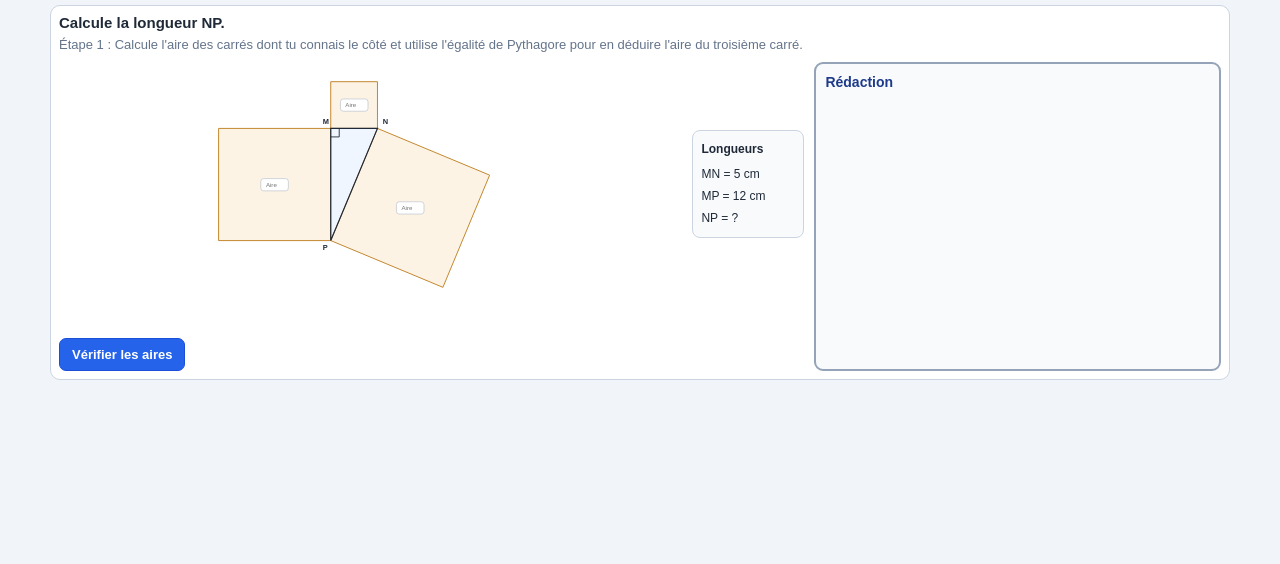
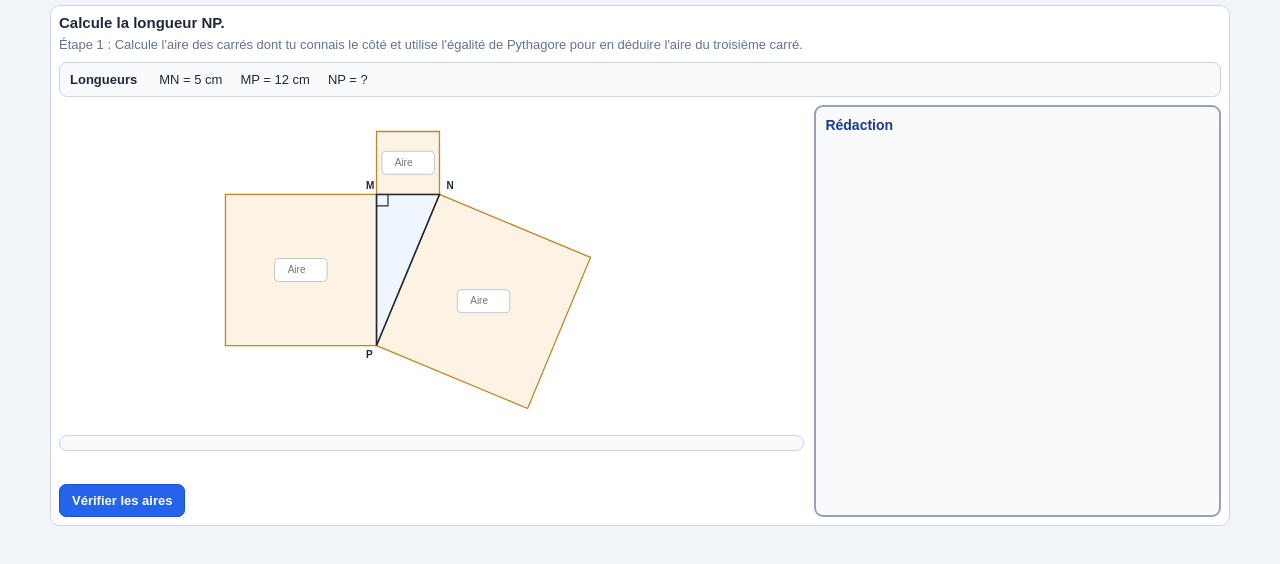
Before and after one commit to kevgoussard/exerciseur_pythagore_4e, a plain HTML site: page index.html in a window 1280 px wide. Shown: the part 36-600 px from the top of the page. Drawn offline with nearby package versions, Linux system fonts and the light colour scheme.

Commit message:
Update index.html

```diff
--- a/index.html
+++ b/index.html
@@ -17,14 +17,16 @@ body{padding:10px}
 #pyth-live2 .question{font-weight:700;margin-bottom:5px;font-size:15px}
 #pyth-live2 .instruction{font-size:13px;color:#64748b;margin-bottom:8px;line-height:1.35}
 #pyth-live2 .workgrid{display:grid;grid-template-columns:minmax(0,1.65fr) minmax(250px,.9fr);gap:10px;align-items:stretch}
-#pyth-live2 .figure-layout{display:grid;grid-template-columns:minmax(0,1fr) 112px;gap:8px;align-items:center}
+#pyth-live2 .figure-layout{display:block}
 #pyth-live2 #pl-drawing{min-width:0}
-#pyth-live2 svg{width:100%;height:285px;max-height:34vh;min-height:210px;display:block}
+#pyth-live2 svg{width:100%;height:390px;max-height:48vh;min-height:280px;display:block}
 #pyth-live2 .sq{fill:#e6a23c;fill-opacity:.13;stroke:#c18427;stroke-width:2.2}
 #pyth-live2 .tri{fill:#60a5fa;fill-opacity:.10;stroke:#1f2937;stroke-width:2.7}
 #pyth-live2 .vertex{font-size:17px;font-weight:700;fill:#1f2937;paint-order:stroke;stroke:#fff;stroke-width:4px}
-#pyth-live2 .side-key{border:1px solid #cbd5e1;border-radius:8px;padding:8px;background:#f8fafc;font-size:12px;line-height:1.8}
-#pyth-live2 .side-key strong{display:block;margin-bottom:4px}
+#pyth-live2 .side-key{display:flex;flex-wrap:wrap;align-items:center;gap:4px 18px;border:1px solid #cbd5e1;border-radius:8px;padding:7px 10px;background:#f8fafc;font-size:13px;line-height:1.5;margin:0 0 8px}
+ #pyth-live2 .side-key strong{display:inline;margin:0 4px 0 0}
+ #pyth-live2 .side-key div{white-space:nowrap}
+#pyth-live2 .side-key strong{display:inline;margin:0 4px 0 0}
 #pyth-live2 input{background:#fff;border:1px solid #94a3b8;border-radius:7px;padding:7px;color:#1f2937;text-align:center;min-width:0;font:14px Arial,sans-serif}
 #pyth-live2 input:focus{outline:2px solid #93c5fd;outline-offset:1px}
 #pyth-live2 input.good{background:#dcfce7!important;border:3px solid #16a34a!important;color:#14532d!important;font-weight:800!important;opacity:1!important}
@@ -61,12 +63,13 @@ body{padding:10px}
 @media(max-width:720px){
  body{padding:6px}
  #pyth-live2 .workgrid{grid-template-columns:1fr}
- #pyth-live2 .figure-layout{grid-template-columns:minmax(0,1fr) 105px;gap:5px}
- #pyth-live2 svg{height:260px;max-height:none}
+ #pyth-live2 .figure-layout{display:block}
+ #pyth-live2 svg{height:340px;max-height:none;min-height:280px}
+ #pyth-live2 .side-key{gap:3px 12px}
  #pyth-live2 .proof{min-height:auto}
 }
 @media(min-width:721px) and (max-height:800px){
- #pyth-live2 svg{height:245px;min-height:190px;max-height:31vh}
+ #pyth-live2 svg{height:330px;min-height:260px;max-height:42vh}
  #pyth-live2 .panel{padding:8px}
  #pyth-live2{gap:6px}
 }
@@ -81,6 +84,7 @@ body{padding:10px}
  <div class="panel">
   <div id="pl-question" class="question"></div>
   <div id="pl-instruction" class="instruction"></div>
+  <div id="pl-side-key" class="side-key"></div>
   <div class="workgrid" id="pl-workgrid">
    <div>
     <div class="figure-layout">
@@ -183,7 +187,7 @@ function draw(){
  const p1=add(A,mul(u,r)),p2=add(add(A,mul(u,r)),mul(w,r)),p3=add(A,mul(w,r));
  svg+=`<polyline points="${X(p1.x)},${Y(p1.y)} ${X(p2.x)},${Y(p2.y)} ${X(p3.x)},${Y(p3.y)}" fill="none" stroke="#1f2937" stroke-width="2"/>`;
  pts.forEach((p,i)=>{svg+=`<text class="vertex" x="${X(p.x)+(i===1?12:-18)}" y="${Y(p.y)+(i===2?21:-10)}">${q.v[i]}</text>`});
- centers.forEach((p,i)=>{const key=['a','b','c'][i],cx=X(p.x),cy=Y(p.y);svg+=`<foreignObject x="${cx-36}" y="${cy-17}" width="72" height="34"><div xmlns="http://www.w3.org/1999/xhtml" style="width:72px;height:34px;display:flex;align-items:center;justify-content:center"><input data-area="${key}" type="number" step="any" aria-label="Aire du carré sur ${names(q)[key]}" placeholder="Aire" style="width:64px;height:29px;text-align:center;font-size:14px"/></div></foreignObject>`});
+ centers.forEach((p,i)=>{const key=['a','b','c'][i],cx=X(p.x),cy=Y(p.y);svg+=`<foreignObject x="${cx-49}" y="${cy-23}" width="98" height="46"><div xmlns="http://www.w3.org/1999/xhtml" style="width:98px;height:46px;display:flex;align-items:center;justify-content:center"><input data-area="${key}" type="number" step="any" aria-label="Aire du carré sur ${names(q)[key]}" placeholder="Aire" style="width:90px;height:40px;text-align:center;font-size:17px;padding:5px"/></div></foreignObject>`});
  svg+='</svg>'; $('drawing').innerHTML=svg;
  const n=names(q),lengths=sideLengths(q);
  $('side-key').innerHTML=`<strong>Longueurs</strong><div>${n.a} = ${q.u==='a'?'?':lengths.a+' cm'}</div><div>${n.b} = ${q.u==='b'?'?':lengths.b+' cm'}</div><div>${n.c} = ${q.u==='c'?'?':lengths.c+' cm'}</div>`;
```
